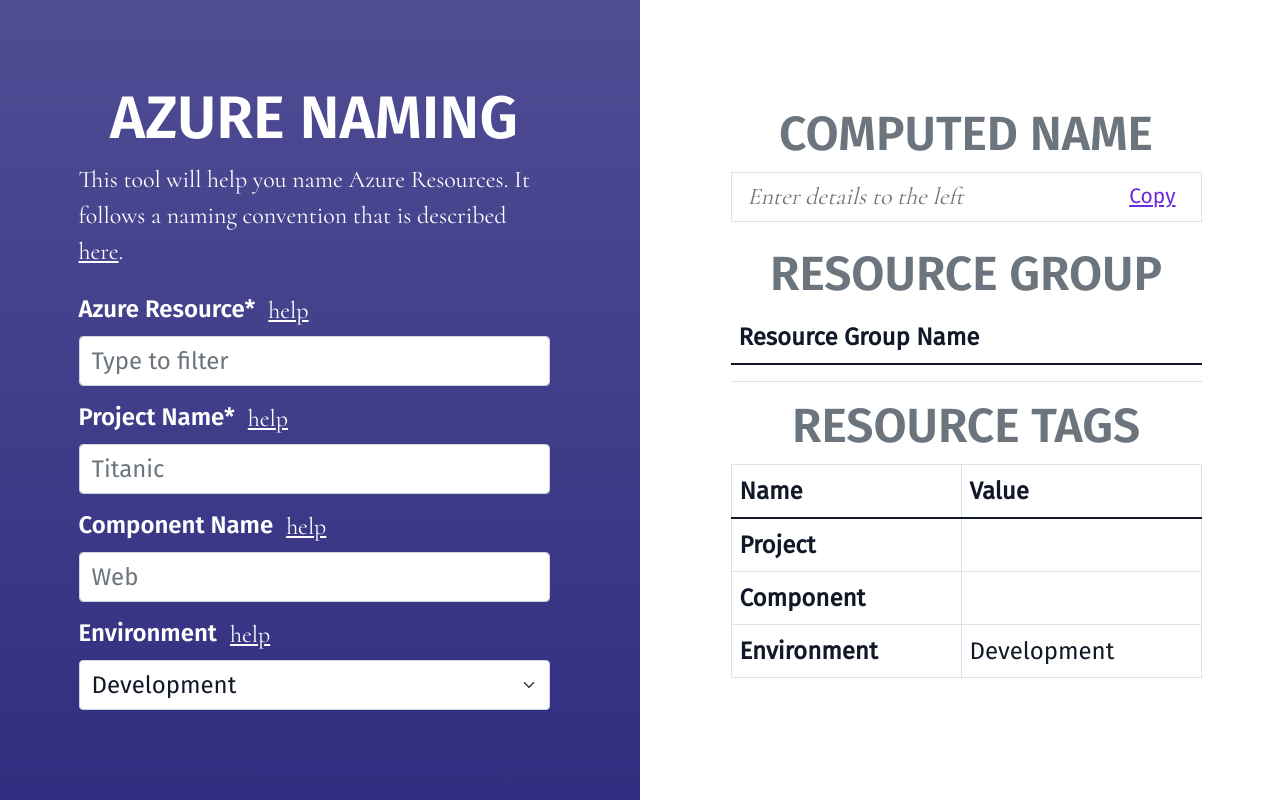
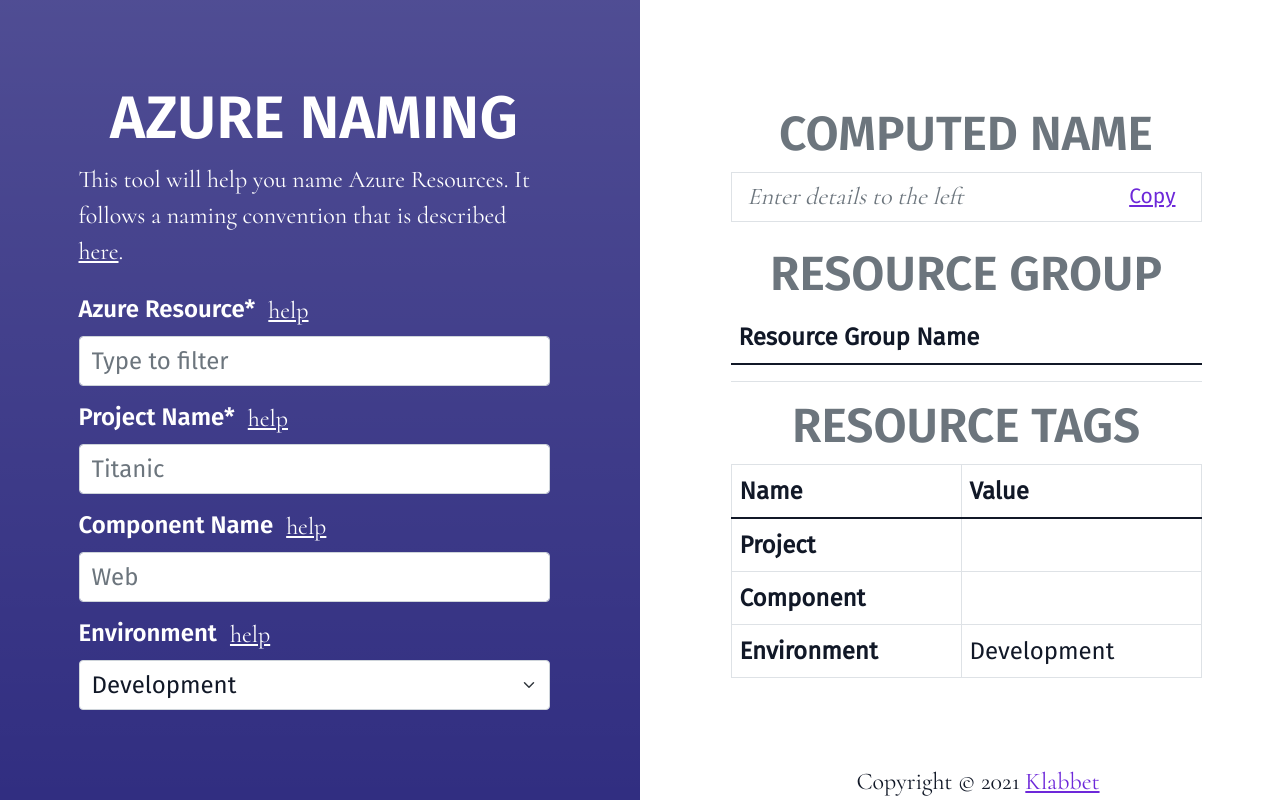
Before and after one commit to klabbet/azure-naming, a React (Create React App) app: page / in a window 1280 px wide. Built offline with nearby package versions, Linux system fonts and the light colour scheme.

Commit message:
Add copyright notice on the page.

```diff
--- a/src/screens/Calculator/Right.js
+++ b/src/screens/Calculator/Right.js
@@ -18,7 +18,7 @@ import TagTable from "./TagTable";
  */
 function Right({ azureResource }) {
   return (
-    <Col lg>
+    <Col lg className="position-relative">
       <div className="d-flex flex-column justify-content-center align-items-center h-100 py-4">
         <div className="w-75 mb-4">
           <h2 className="text-uppercase text-center text-muted">
@@ -39,6 +39,12 @@ function Right({ azureResource }) {
           <TagTable azureResource={azureResource} />
         </div>
       </div>
+      <div className="position-absolute w-100 bottom-0 text-center">
+        <span>
+          Copyright &copy; {new Date().getFullYear()}{" "}
+          <a href="https://www.klabbet.com">Klabbet</a>
+        </span>
+      </div>
     </Col>
   );
 }
```
